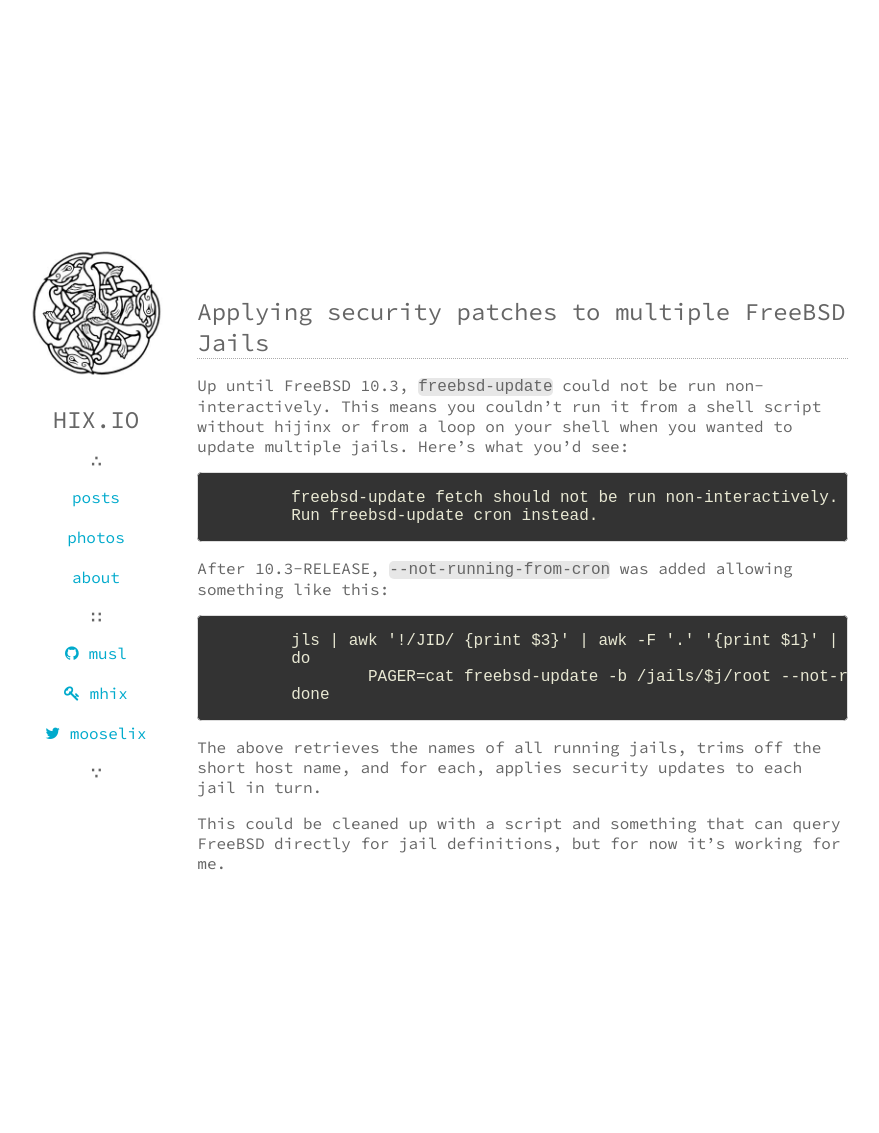
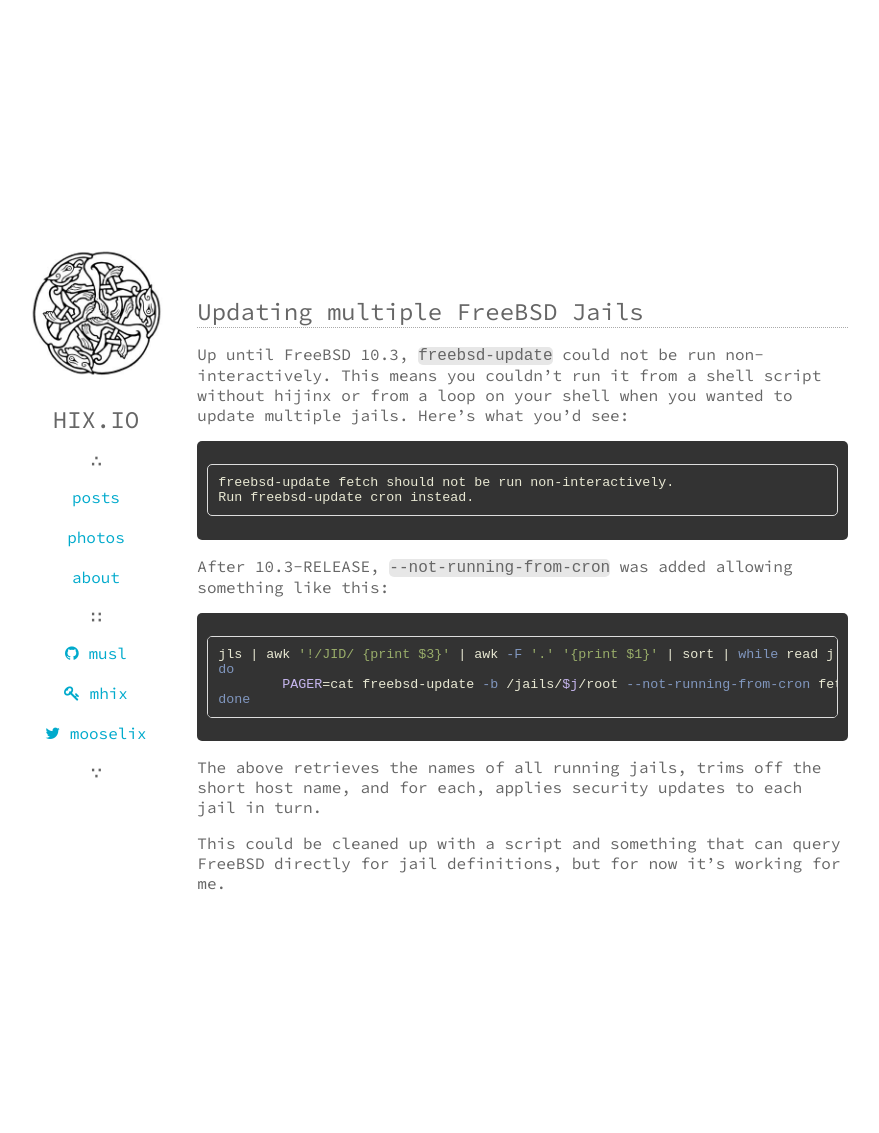
Before and after one commit to musl/hixio, a Jekyll site: the page built from _posts/2018-03-08-updating-multiple-freebsd-jails.md, in a window 1280 px wide. Shown: the whole page, without its empty margins (160-1039 px from the left). Built offline with Jekyll 4.4.1, drawn with Linux system fonts in a browser that asks for light colours.

Commit message:
Update post title, update code highlight style

````diff
--- a/_posts/2018-03-08-applying-security-patches-to-multiple-freebsd-jails.md
+++ b/_posts/2018-03-08-updating-multiple-freebsd-jails.md
@@ -1,7 +1,7 @@
 ---
 layout: post
 published: true
-title: Applying security patches to multiple FreeBSD Jails
+title: Updating multiple FreeBSD Jails
 date: 2018-03-08T10:00:17-08:00
 ---
 
@@ -10,16 +10,20 @@
 without hijinx or from a loop on your shell when you wanted to update
 multiple jails. Here's what you'd see:
 
-		freebsd-update fetch should not be run non-interactively.
-		Run freebsd-update cron instead.
+```shell
+freebsd-update fetch should not be run non-interactively.
+Run freebsd-update cron instead.
+```
 
 After 10.3-RELEASE, `--not-running-from-cron` was added allowing
 something like this:
 
-		jls | awk '!/JID/ {print $3}' | awk -F '.' '{print $1}' | sort | while read j
-		do
-			PAGER=cat freebsd-update -b /jails/$j/root --not-running-from-cron fetch install
-		done
+```shell
+jls | awk '!/JID/ {print $3}' | awk -F '.' '{print $1}' | sort | while read j
+do
+	PAGER=cat freebsd-update -b /jails/$j/root --not-running-from-cron fetch install
+done
+```
 
 The above retrieves the names of all running jails, trims off the short
 host name, and for each, applies security updates to each jail in turn.
--- a/assets/css/jellybeans.css
+++ b/assets/css/jellybeans.css
@@ -17,11 +17,13 @@
 }
 
 .highlight  {
-  background: #333;
-  color: #e8e8d3;
   border-radius: 5px 5px 5px 5px;
   -moz-border-radius: 5px 5px 5px 5px;
   -webkit-border-radius: 5px 5px 5px 5px;
+  padding: 0.75em;
+  background: #333;
+  color: #e8e8d3;
+  font-size: 10pt;
 }
 
 .highlight .hll { }
````
